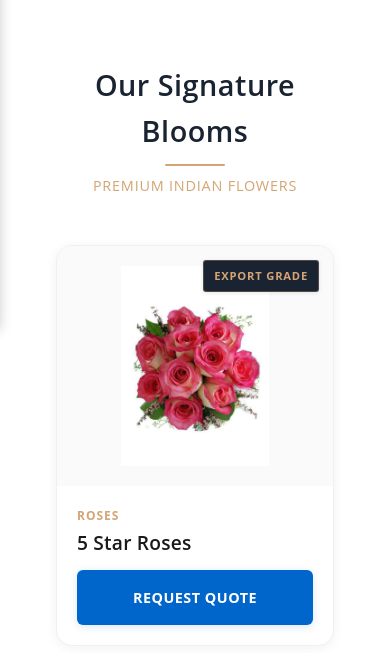
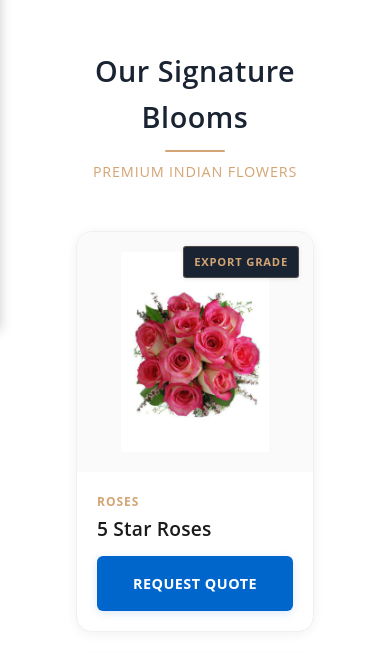
Before and after one commit to karthickraghunath/new, a website: page index.html in a window 390 px wide. Shown: the part 365-1018 px from the top of the page. Drawn offline with Linux system fonts and the light colour scheme.

Commit message:
Fix Flower Catalog section full-width white background
- Make .flower-catalog full viewport width with 100% width
- Add .flower-catalog-container wrapper for centered content
- Set section background to white across entire width (no grey gutters)
- Remove grey side margins/gutters
- Center content in responsive max-width 1400px container
- Add inner padding: 70px vertical, 40px horizontal (desktop)
- Keep product grid centered within container
- Cards distribute evenly: 4 desktop, 2 tablet, 1 mobile
- No excessive card width
- Heading and subtitle remain centered
- Full-width white background from left browser edge to right edge
- Maintain clean, premium appearance
- Responsive padding: 50px/20px mobile, 60px/30px tablet, 70px/40px desktop

```diff
--- a/index.html
+++ b/index.html
@@ -65,11 +65,12 @@
     <!-- Flower Catalog Section -->
     <!-- Flower Catalog Section - Premium Wholesale Export Products -->
     <section id="flowers" class="flower-catalog" aria-labelledby="catalog-heading">
-        <div class="catalog-header">
-            <h2 id="catalog-heading">Our Signature Blooms</h2>
-            <p class="catalog-subtitle">Premium Indian Flowers</p>
-        </div>
-        <div class="flower-grid" id="flowerGrid">
+        <div class="flower-catalog-container">
+            <div class="catalog-header">
+                <h2 id="catalog-heading">Our Signature Blooms</h2>
+                <p class="catalog-subtitle">Premium Indian Flowers</p>
+            </div>
+            <div class="flower-grid" id="flowerGrid">
             <!-- Premium Wholesale Product Cards -->
 
             <article class="flower-card" data-variety="5 Star Roses">
@@ -313,6 +314,7 @@
             </article>
 
         </div>
+        </div>
     </section>
 
     <!-- Why Choose Us Section -->
--- a/styles/main.css
+++ b/styles/main.css
@@ -608,18 +608,25 @@ section:not(.hero) {
 
 /* Flower Catalog Section */
 .flower-catalog {
-    padding: var(--spacing-2xl) 0;
+    width: 100%;
     background-color: #ffffff;
-    max-width: 100%;
+    padding: 0;
+    margin: 0;
     position: relative;
+}
+
+/* Inner Container - Centered Content */
+.flower-catalog-container {
+    width: 100%;
+    max-width: 1400px;
+    margin: 0 auto;
+    padding: 70px 40px;
 }
 
 /* Catalog Header Container */
 .catalog-header {
-    max-width: 1400px;
-    margin: 0 auto var(--spacing-2xl);
-    padding: 0 var(--container-padding);
     text-align: center;
+    margin-bottom: var(--spacing-2xl);
 }
 
 .flower-catalog h2 {
@@ -660,9 +667,6 @@ section:not(.hero) {
     display: grid;
     grid-template-columns: repeat(auto-fill, minmax(280px, 1fr));
     gap: var(--spacing-xl);
-    max-width: 1400px;
-    margin: 0 auto;
-    padding: 0 var(--container-padding);
     position: relative;
     z-index: 2;
 }
--- a/styles/responsive.css
+++ b/styles/responsive.css
@@ -126,9 +126,14 @@
         padding: 0 var(--spacing-md);
     }
 
+    /* Catalog container - mobile */
+    .flower-catalog-container {
+        padding: 50px 20px;
+    }
+
     /* Catalog header - mobile */
     .catalog-header {
-        padding: 0 var(--spacing-md);
+        padding: 0;
         margin-bottom: var(--spacing-xl);
     }
 
@@ -145,6 +150,12 @@
 
     .catalog-subtitle {
         font-size: 0.9rem;
+    }
+
+    /* Grid Column Adjustments - 1 column mobile */
+    .flower-grid {
+        grid-template-columns: 1fr;
+        gap: var(--spacing-md);
     }
 
     .flower-card {
@@ -363,15 +374,14 @@
 
 /* Tablet: 768px - 1023px */
 @media (min-width: 768px) and (max-width: 1023.98px) {
-    /* Grid Column Adjustments - 2 columns tablet */
-    .flower-grid {
-        grid-template-columns: repeat(2, 1fr);
-        max-width: 1400px;
+    /* Catalog container - tablet */
+    .flower-catalog-container {
+        padding: 60px 30px;
     }
 
     /* Catalog header - tablet */
     .catalog-header {
-        padding: 0 var(--container-padding);
+        padding: 0;
         margin-bottom: var(--spacing-2xl);
     }
 
@@ -388,6 +398,12 @@
 
     .catalog-subtitle {
         font-size: 1rem;
+    }
+
+    /* Grid Column Adjustments - 2 columns tablet */
+    .flower-grid {
+        grid-template-columns: repeat(2, 1fr);
+        max-width: none;
     }
 
     .flower-card {
@@ -428,16 +444,14 @@
 
 /* Desktop: ≥ 1024px - 4 columns */
 @media (min-width: 1024px) {
-    /* Grid Column Adjustments - 4 columns desktop */
-    .flower-grid {
-        grid-template-columns: repeat(4, 1fr);
-        max-width: 1400px;
-        gap: var(--spacing-xl);
+    /* Catalog container - desktop */
+    .flower-catalog-container {
+        padding: 70px 40px;
     }
 
     /* Catalog header - desktop */
     .catalog-header {
-        padding: 0 var(--container-padding);
+        padding: 0;
         margin-bottom: var(--spacing-2xl);
     }
 
@@ -454,6 +468,13 @@
 
     .catalog-subtitle {
         font-size: 1.1rem;
+    }
+
+    /* Grid Column Adjustments - 4 columns desktop */
+    .flower-grid {
+        grid-template-columns: repeat(4, 1fr);
+        max-width: none;
+        gap: var(--spacing-xl);
     }
 
     .flower-card {
```
